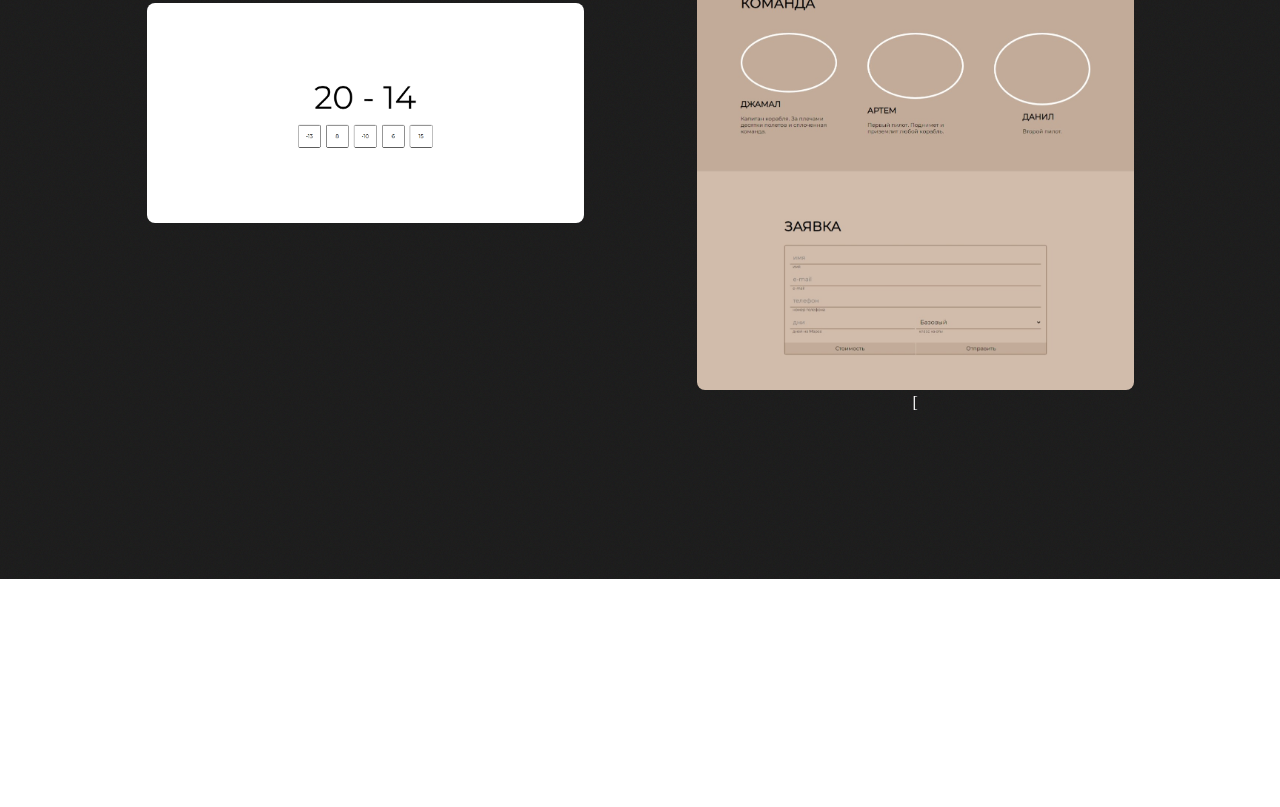
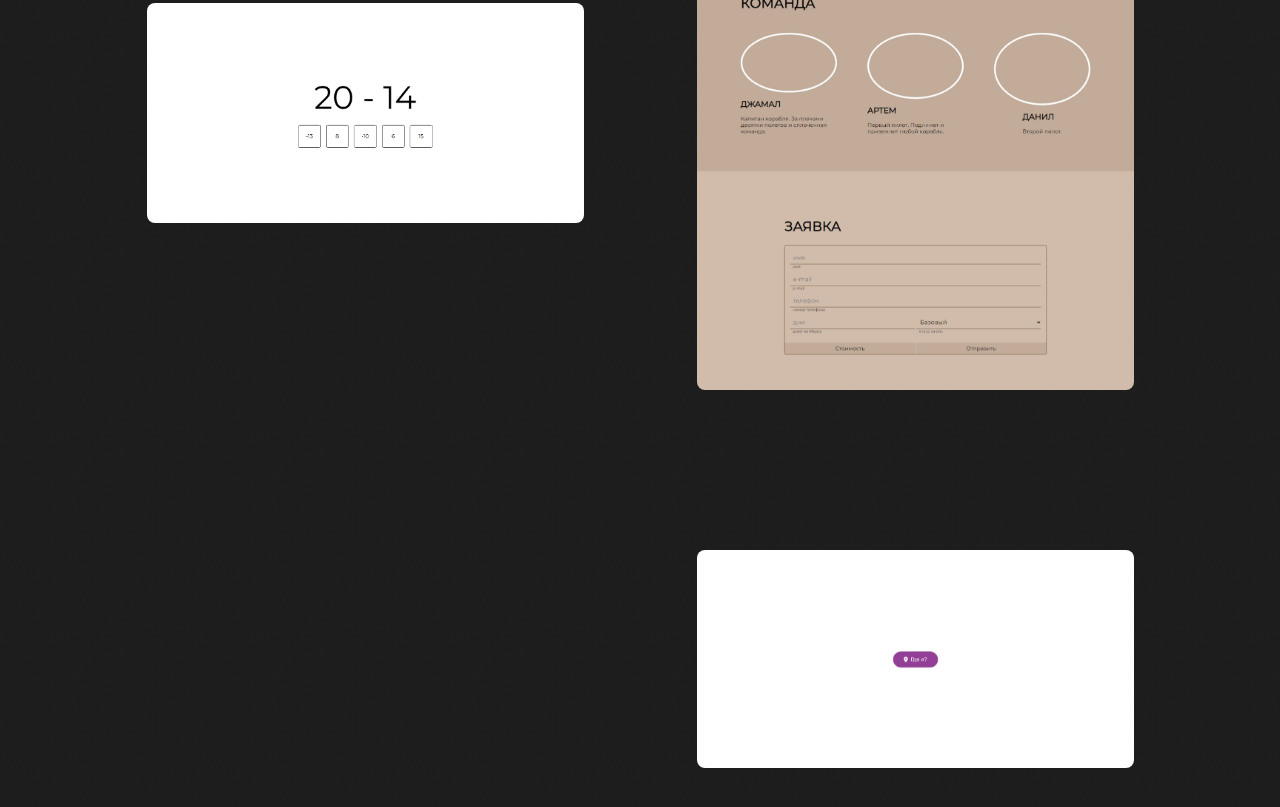
Before and after one commit to TheCaptaing/TheCaptaing.github.io, a plain HTML site: page index.html in a window 1280 px wide. Shown: the part 2299-3106 px from the top of the page. Before the commit the page ends 2878 px from the top, so only its background shows below. Drawn offline with Linux system fonts and the light colour scheme; a web font is replaced by a local one.

Commit message:
Update index.html end(maybe)

```diff
--- a/index.html
+++ b/index.html
@@ -66,7 +66,7 @@
 
                             <a href="https://github.com/TheCaptaing/headphones"><img class="gallery__item" src="headphones.jpeg" alt="Alt"></a>
                             <a href="https://github.com/TheCaptaing/galaxy"><img class="gallery__item" src="mars.jpeg" alt="Alt"></a>
-                            [<img src=''maps.jpeg](https://github.com/TheCaptaing/maps)
+                            <a href="https://github.com/TheCaptaing/maps"><img class="gallery__item" src="maps.jpeg" alt="Alt"></a>
 
                         </div>
 
```
